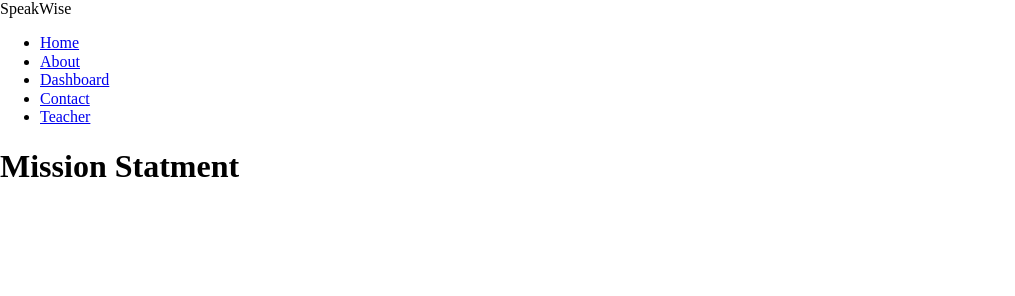
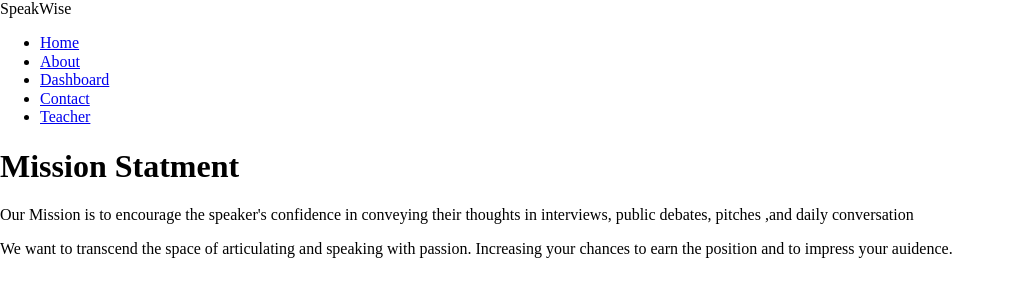
Before and after one commit to longbucks/SpeakWise, a website: page about.html in a window 1280 px wide. Shown: the whole page, without its empty margins (0-1015 px from the left). Drawn offline with nearby package versions, Linux system fonts and the light colour scheme.

Commit message:
add mission statement

```diff
--- a/about.html
+++ b/about.html
@@ -24,7 +24,8 @@
   </nav>
 <section id="about">
 <h1>Mission Statment</h1>
-<p></p>
+<p>Our Mission is to encourage the speaker's confidence in conveying their thoughts in interviews, public debates, pitches ,and daily conversation</p>
+<p>We want to transcend the space of articulating and speaking with passion. Increasing your chances to earn the position and to impress your auidence. </p>
 </section>
 <footer></footer>
 <script src="index.js"></script>
```
